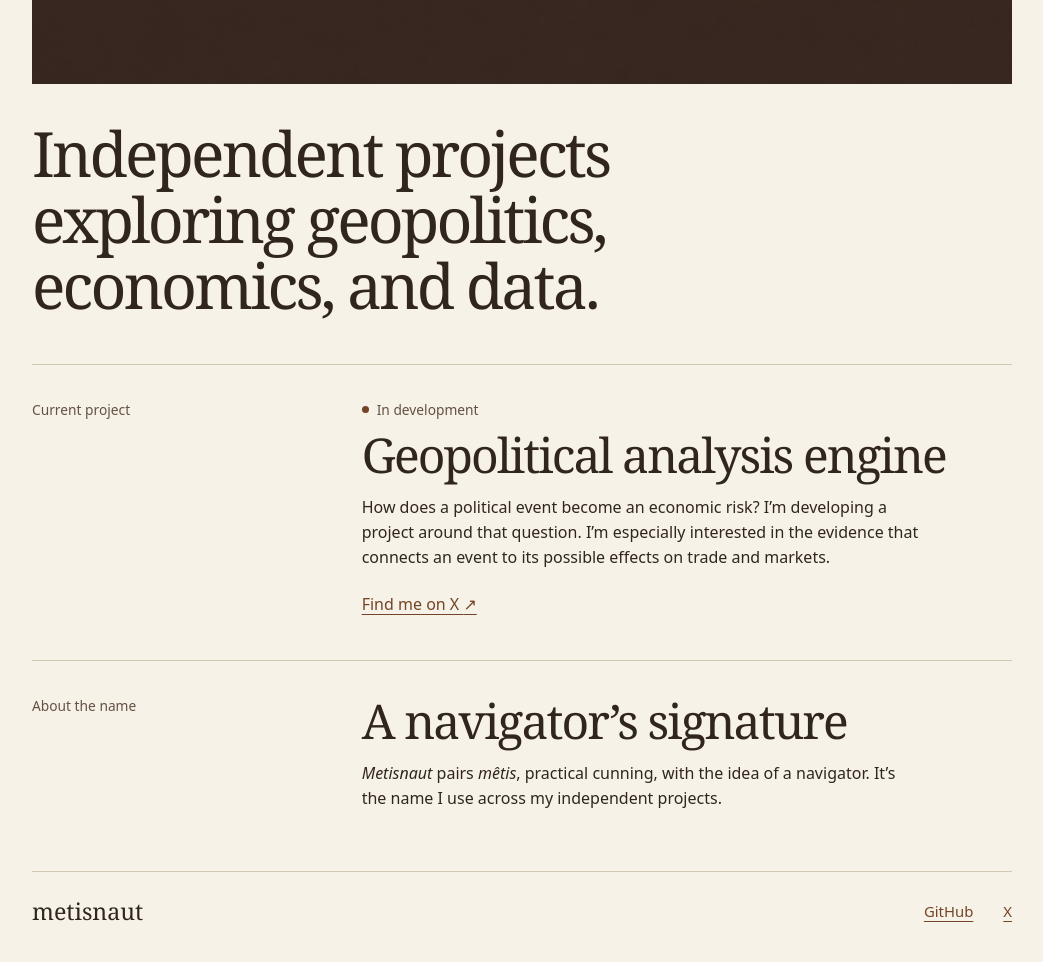
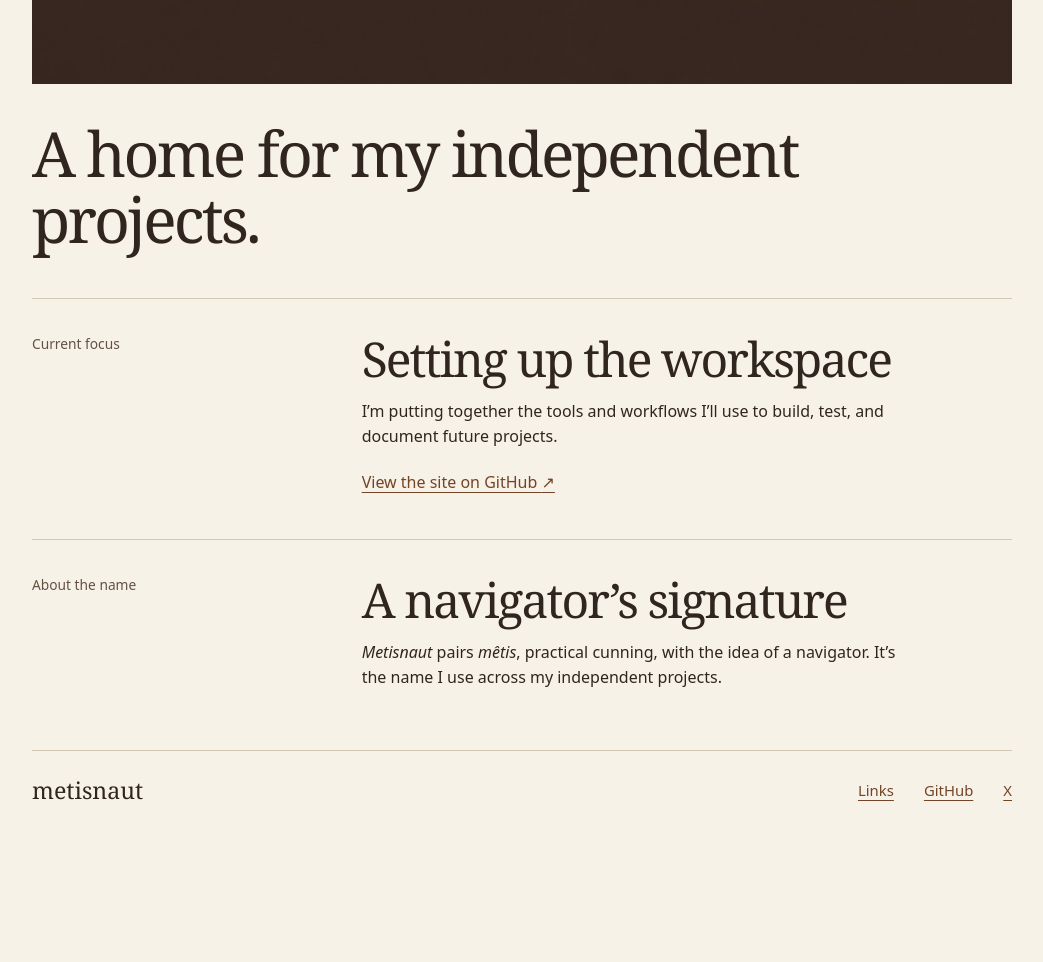
Before and after one commit to metisnaut/metisnaut.github.io, a plain HTML site: page index.html in a window 1280 px wide. Shown: the part 344-1306 px from the top of the page, without its empty margins (118-1161 px from the left). After the commit the page ends 1185 px from the top, so only its background shows below. Drawn offline with Linux system fonts and the light colour scheme.

Commit message:
Update metisnaut public site

```diff
--- a/index.html
+++ b/index.html
@@ -3,9 +3,17 @@
 <head>
 <meta charset="utf-8">
 <meta name="viewport" content="width=device-width, initial-scale=1">
-<meta name="description" content="Independent projects by metisnaut on geopolitics, economics, and data.">
+<meta name="description" content="The workspace for independent projects by metisnaut.">
 <meta name="theme-color" content="#f7f2e7">
 <title>metisnaut — Independent projects</title>
+<link rel="canonical" href="https://metisnaut.github.io/">
+<meta property="og:type" content="website">
+<meta property="og:title" content="metisnaut — Independent projects">
+<meta property="og:description" content="The workspace for independent projects by metisnaut.">
+<meta property="og:url" content="https://metisnaut.github.io/">
+<meta property="og:image" content="https://metisnaut.github.io/social-card.png">
+<meta property="og:image:alt" content="metisnaut wordmark with the words Independent projects">
+<meta name="twitter:card" content="summary_large_image">
 <link rel="icon" type="image/png" href="mn.png">
 <link rel="stylesheet" href="style.css">
 </head>
@@ -13,18 +21,17 @@
 <a class="skip" href="#main">Skip to content</a>
 <header><div class="bar">
 <a class="mark" href="./" aria-label="metisnaut home"><img src="mn.png" alt="" width="45" height="45"></a>
-<nav aria-label="Main"><a href="#work">Project</a><a href="#about">About</a><a href="https://github.com/metisnaut">GitHub ↗</a></nav>
+<nav aria-label="Main"><a href="#work">Workspace</a><a href="#about">About</a><a href="https://github.com/metisnaut">GitHub ↗</a></nav>
 </div></header>
 <main id="main">
 <h1><img class="banner" src="banner.jpg" width="1500" height="500" alt="metisnaut"></h1>
-<p class="lede">Independent projects exploring geopolitics, economics, and data.</p>
-<section id="work" class="split"><div class="side">Current project</div><div>
-<p class="status"><span aria-hidden="true"></span>In development</p>
-<h2>Geopolitical analysis engine</h2>
-<p>How does a political event become an economic risk? I’m developing a project around that question. I’m especially interested in the evidence that connects an event to its possible effects on trade and markets.</p>
-<a class="action" href="https://x.com/metisnaut">Find me on X <span aria-hidden="true">↗</span></a>
+<p class="lede">A home for my independent projects.</p>
+<section id="work" class="split"><div class="side">Current focus</div><div>
+<h2>Setting up the workspace</h2>
+<p>I’m putting together the tools and workflows I’ll use to build, test, and document future projects.</p>
+<a class="action" href="https://github.com/metisnaut/metisnaut.github.io">View the site on GitHub <span aria-hidden="true">↗</span></a>
 </div></section>
 <section id="about" class="split"><div class="side">About the name</div><div><h2>A navigator’s signature</h2><p><i>Metisnaut</i> pairs <i>mêtis</i>, practical cunning, with the idea of a navigator. It’s the name I use across my independent projects.</p></div></section>
 </main>
-<footer><span>metisnaut</span><nav aria-label="Social profiles"><a href="https://github.com/metisnaut">GitHub</a><a href="https://x.com/metisnaut">X</a></nav></footer>
+<footer><span>metisnaut</span><nav aria-label="Social profiles"><a href="./links/index.html">Links</a><a href="https://github.com/metisnaut">GitHub</a><a href="https://x.com/metisnaut">X</a></nav></footer>
 </body></html>
```
Also changed, not shown: links/index.html (added, +9 -0 lines), social-card.png (added).
